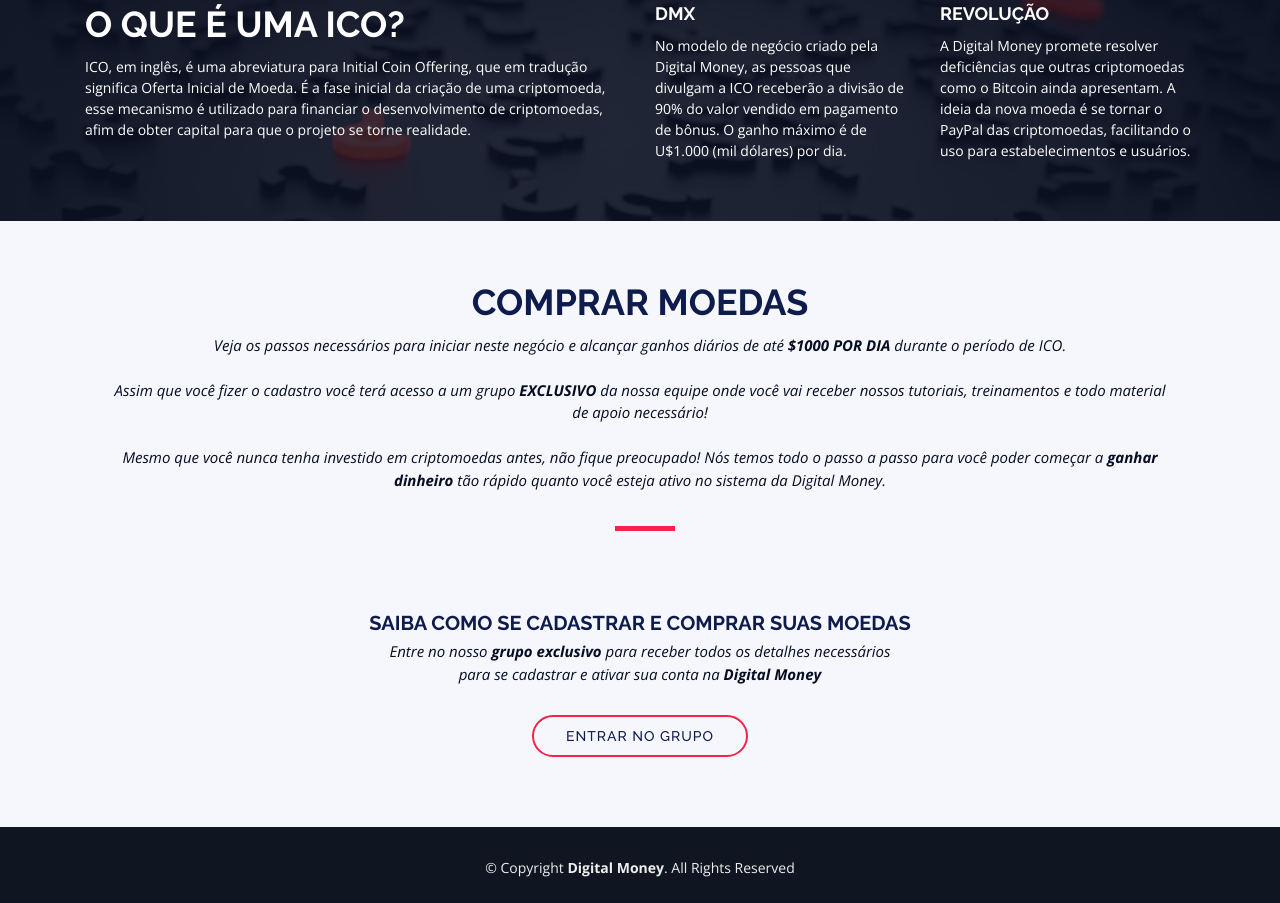
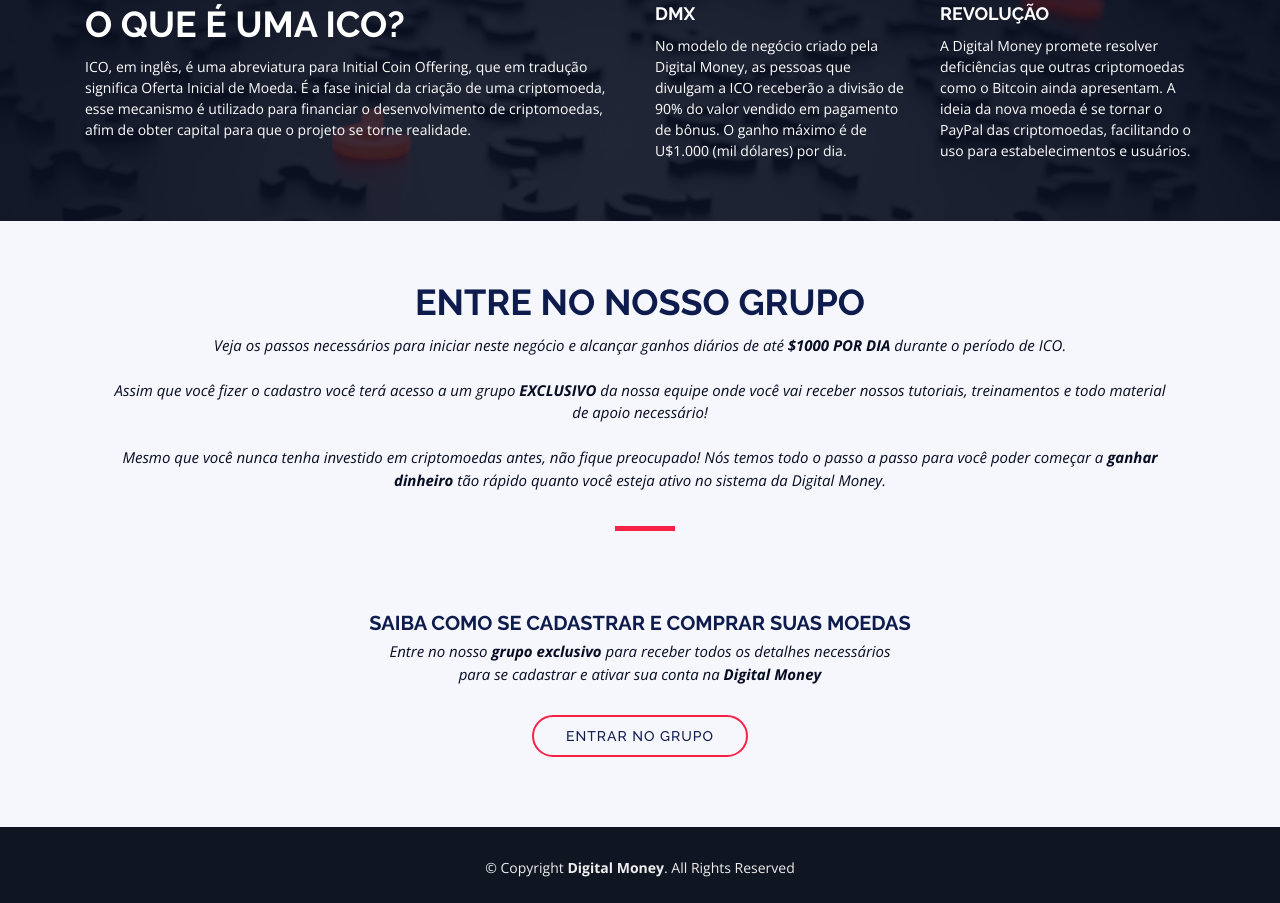
Before and after one commit to digital-money/digital-money.github.io, a plain HTML site: page index.html in a window 1280 px wide. Shown: the part 857-1760 px from the top of the page. Drawn offline with nearby package versions, Linux system fonts and the light colour scheme.

Commit message:
Digital Money

```diff
--- a/index.html
+++ b/index.html
@@ -115,7 +115,7 @@
     <section id="hotels" class="section-with-bg wow fadeInUp">
       <div class="container">
         <div class="section-header">
-          <h2>Comprar Moedas</h2>
+          <h2>ENTRE NO NOSSO GRUPO</h2>
           <p>Veja os passos necessários para iniciar neste negócio e alcançar ganhos diários de até <b>$1000 POR DIA</b> durante o período de ICO.<br><br>Assim que você fizer o cadastro você terá acesso a um grupo <b>EXCLUSIVO</b> da nossa equipe onde você vai receber nossos tutoriais, treinamentos e todo material de apoio necessário!<br><br>Mesmo que você nunca tenha investido em criptomoedas antes, não fique preocupado! Nós temos todo o passo a passo para você poder começar a <b>ganhar dinheiro</b> tão rápido quanto você esteja ativo no sistema da Digital Money.</p>
         </div>
 
```
